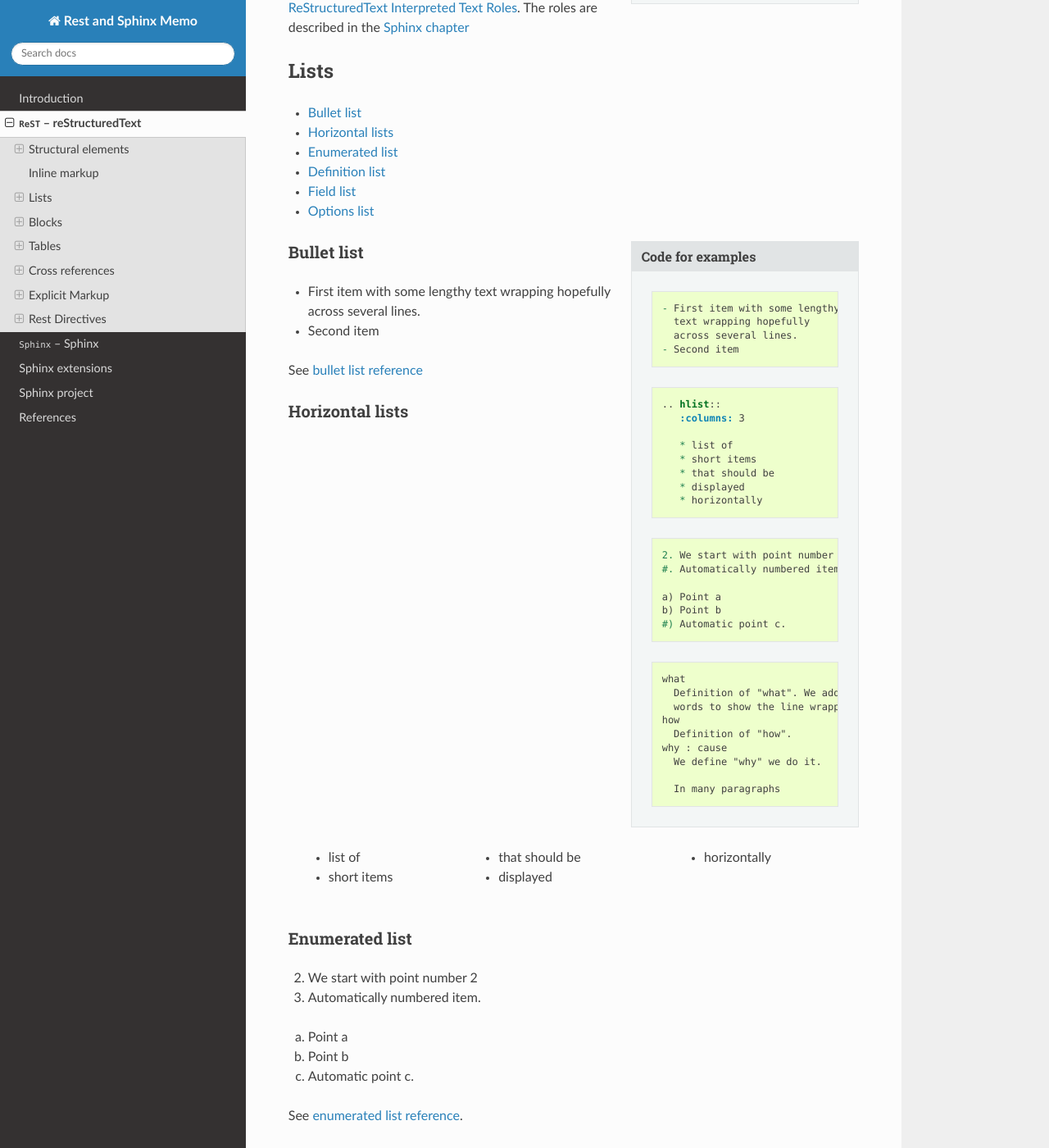
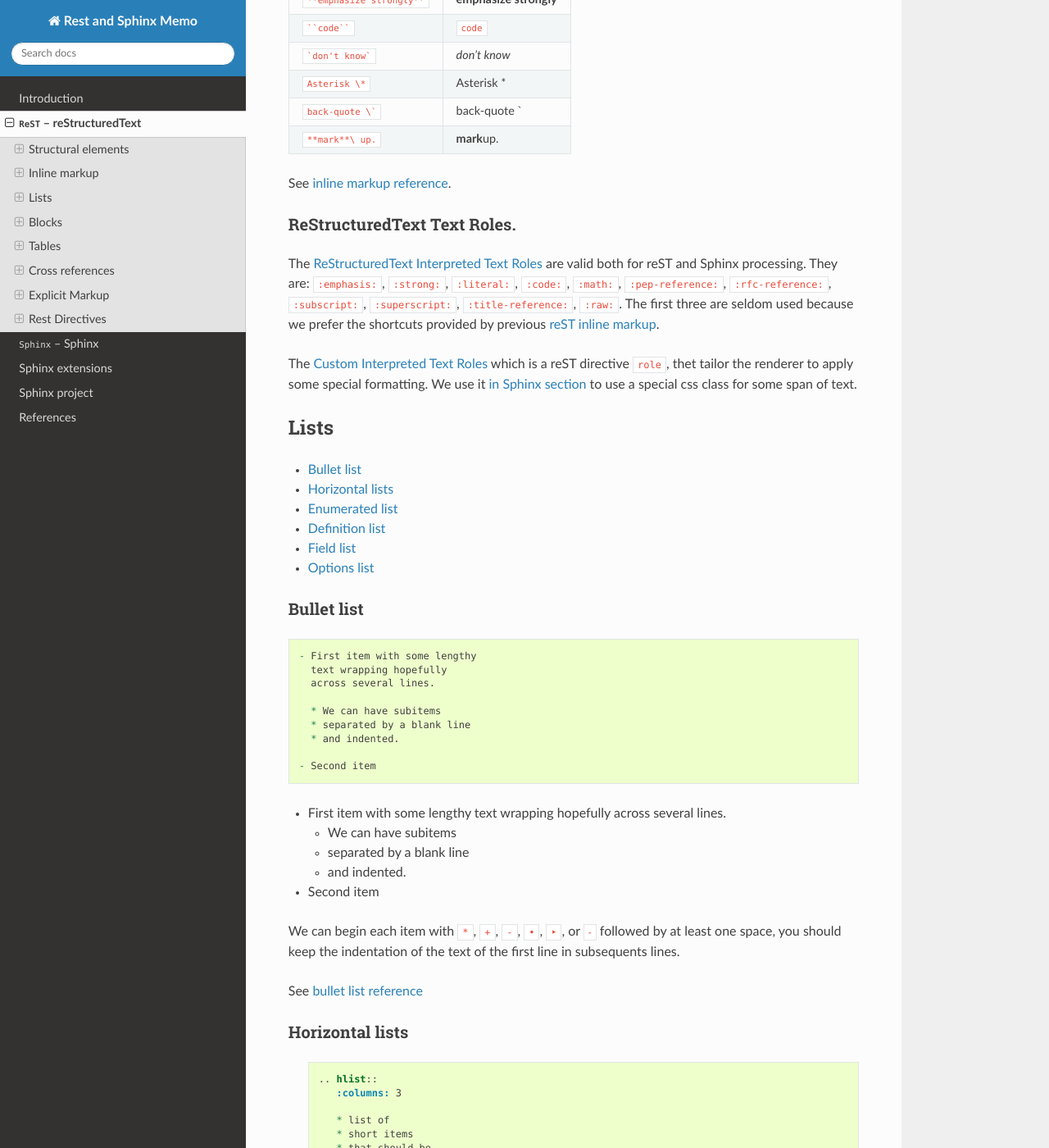
Before and after one commit to marczz/rest-sphinx-memo, a Sphinx documentation site: the page built from source/ReST.rst, in a window 1280 px wide and 1400 px high, scrolled down 1692 px. Shown: the whole window at 82% size. Built offline with Sphinx 7.4.7 and the Read the Docs theme 2.0.0, drawn with Linux system fonts in a browser that asks for light colours; formulas are drawn with MathJax 3; the version number could not be read and is left out; some of the changed text lies outside the part shown.

Commit message:
ReST.rst: reformated inline markup, lists, titles, emacs.

`````diff
--- a/source/ReST.rst
+++ b/source/ReST.rst
@@ -23,17 +23,22 @@
 .. index::
    single: emacs; mode
 
+Emacs ReST mode
+---------------
+
+=======================  ==========================================
+``C-c C-=``              Adjust/rotate  or promote/demote the decorations
+``C-- C-c C-=``          reverse Adjust
+``C-c C-a C-d``          Display the title decoration hierarchy.
+``C-- C-c C-r <tab>``    shift region left
+``C-c C-r <tab>``        shift region right
+``C-c C-t C-t``          display a table of content to navigate buffer
+=======================  ==========================================
+
 Sectioning
 ----------
-.. sidebar:: Emacs
-
-   =======================  ==========================================
-   ``C-c C-=``              Adjust/rotate  or promote/demote the decorations
-   ``C-- C-c C-=``          reverse Adjust
-   ``C-c C-a C-d``          Display the title decoration hierarchy.
-   ``C-- C-c C-r <tab>``    shift region left
-   ``C-c C-r <tab>``        shift region right
-   =======================  ==========================================
+
+
 
 .. index::
    !title
@@ -41,29 +46,26 @@
 
 Titles are under- (and over-)lined (decorated) by ``=*-^"~`:.'#`` as below.  The
 exact order of the decoration is not important, the one below is the
-`Python convention <http://docs.python.org/devguide/documenting.html#sections>`_. ::
-
-  ####
-  Part
-  ####
-
-  *********
-   Chapter
-  *********
-
-  Section
-  =======
-
-  Subsection
-  ----------
-
-  Subsubsection
-  ^^^^^^^^^^^^^
-
-  Paragraph
-  """""""""
-
-  Normal paragraphs are separated by a blank line.
+`Python convention <http://docs.python.org/devguide/documenting.html#sections>`_.
+
++------------------------------+------------------------------+
+|  ::                          |  ::                          |
+|                              |                              |
+|     ####                     |                              |
+|     Part                     |     Subsection               |
+|     ####                     |     ----------               |
+|                              |                              |
+|     *********                |                              |
+|     Chapter                  |     Subsubsection            |
+|     *********                |     ^^^^^^^^^^^^^            |
+|                              |                              |
+|     Section                  |     Paragraph                |
+|     =======                  |     """""""""                |
+|                              |                              |
++------------------------------+------------------------------+
+
+
+Normal paragraphs are separated by a blank line.
 
 .. _Transition:
 
@@ -97,50 +99,94 @@
 
 Inline markup
 =============
+
+==========================  ======================
+``*emphasize*``             *emphasize*
+``**emphasize strongly**``  **emphasize strongly**
+````code````                ``code``
+```don't know```            `don't know`
+``Asterisk \*``             Asterisk \*
+``back-quote \```           back-quote \`
+``**mark**\ up.``           **mark**\ up.
+==========================  ======================
+
+See :restref:`inline markup reference
+<restructuredtext.html#inline-markup>`.
+
+..  _rest_roles:
+
+ReStructuredText Text Roles.
+----------------------------
+
+The :restref:`ReStructuredText Interpreted Text Roles <roles.html>`
+are valid both for reST and Sphinx processing.  They are:
+``:emphasis:``, ``:strong:``, ``:literal:``, ``:code:``, ``:math:``,
+``:pep-reference:``, ``:rfc-reference:``, ``:subscript:``,
+``:superscript:``, ``:title-reference:``, ``:raw:``. The first three
+are seldom used because we prefer the shortcuts provided by previous
+:ref:`reST inline markup <rest_inline_markup>`.
+
+The :restref:`Custom Interpreted Text Roles <directives.html#role>`
+which is a reST directive ``role``, thet tailor the renderer to
+apply some special formatting. We use it
+:ref:`in Sphinx section <css_class>`
+to use a special css class for some span of text.
+
+.. index::
+   !list
+
+Lists
+=====
+
 .. contents::
    :local:
 
-.. sidebar:: Special cases
-
-   ================== =============
-   ``Asterisk \*``    Asterisk \*
-   ``back-quote \```  back-quote \`
-   ``**mark**\ up.``  **mark**\ up.
-   ================== =============
-
-========================== ======================
-``*emphasize*``            *emphasize*
-``**emphasize strongly**`` **emphasize strongly**
-````code````               ``code``
-```don't know```           `don't know`
-========================== ======================
-
-See :restref:`inline markup reference
-<restructuredtext.html#inline-markup>`.
-
-These inline markups are also provided by
-:restref:`ReStructuredText Interpreted Text Roles <roles.html>`.
-The roles are described in the :ref:`Sphinx chapter <sphinx_roles>`
-
-.. index::
-   !list
-
-Lists
-=====
-
-.. contents::
-   :local:
-
-.. sidebar:: Code for examples
-
-   ::
-
-      - First item with some lengthy
-        text wrapping hopefully
-        across several lines.
-      - Second item
-
-   ::
+
+.. index::
+   single: list; bullet
+   single: list; itemize
+   bullet list
+
+Bullet list
+-----------
+
+::
+
+   - First item with some lengthy
+     text wrapping hopefully
+     across several lines.
+
+     * We can have subitems
+     * separated by a blank line
+     * and indented.
+
+   - Second item
+
+
+- First item with some lengthy
+  text wrapping hopefully
+  across several lines.
+
+  * We can have subitems
+  * separated by a blank line
+  * and indented.
+
+- Second item
+
+
+We can begin each item with ``*``, ``+``, ``-``, ``•``, ``‣``, or
+``⁃`` followed by at least one space, you should keep the indentation
+of the text of the first line in subsequents lines.
+
+See :restref:`bullet list reference<restructuredtext.html#bullet-lists>`
+
+.. index::
+   single: list; horizontal
+   horizontal list
+
+Horizontal lists
+----------------
+  ::
 
     .. hlist::
        :columns: 3
@@ -151,56 +197,16 @@
        * displayed
        * horizontally
 
-   ::
-
-      2. We start with point number 2
-      #. Automatically numbered item.
-
-      a) Point a
-      b) Point b
-      #) Automatic point c.
-
-   ::
-
-      what
-        Definition of "what". We add a few
-        words to show the line wrapping.
-      how
-        Definition of "how".
-      why : cause
-        We define "why" we do it.
-
-        In many paragraphs
-
-.. index::
-   single: list; bullet
-   single: list; itemize
-   bullet list
-
-Bullet list
------------
-
-- First item with some lengthy
-  text wrapping hopefully
-  across several lines.
-- Second item
-
-See :restref:`bullet list reference<restructuredtext.html#bullet-lists>`
-
-.. index::
-   single: list; horizontal
-   horizontal list
-
-Horizontal lists
-----------------
-    .. hlist::
-       :columns: 3
-
-       * list of
-       * short items
-       * that should be
-       * displayed
-       * horizontally
+.. hlist::
+   :columns: 3
+
+   * list of
+   * short items
+   * that should be
+   * displayed
+   * horizontally
+
+*hlist is a sphinx extension, not a ReST directive*
 
 .. index::
    single: list; enumerated
@@ -208,13 +214,39 @@
 
 Enumerated list
 ---------------
+::
+
+   2. We start with point number 2
+   #. Automatically numbered item.
+
+   a) Point a
+
+      i) first subitem
+      ii) second subitem
+
+   b) Point b
+   #) Automatic point c.
+
 2. We start with point number 2
 #. Automatically numbered item.
 
 a) Point a
+
+   i) first subitem
+   ii) second subitem
+
 b) Point b
 #) Automatic point c.
 
+We can use enumerate with numerals, alphabetic lower case or upper
+case, roman numerals lower case or upper case.
+
+We can write enumeration followed by a period, a right parenthese, or
+surrounded by a parentheses; but these punctuation are not kept in the
+rendering.
+
+Any break of sequence in the source, produces a new list.
+
 See :restref:`enumerated list reference
 <restructuredtext.html#enumerated-lists>`.
 
@@ -226,16 +258,33 @@
 
 Definition list
 ---------------
+::
+
+   what
+     Definition of "what". We add a few
+     words to show the line wrapping.
+
+   how
+     Definition of "how".
+
+   why : cause
+     We define "why" we do it.
+
+     In many paragraphs
 
 what
   Definition of "what". We add a few
   words to show the line wrapping.
+
 how
   Definition of "how".
+
 why : cause
   We define "why" we do it.
 
   In many paragraphs.
+
+*The classifier ": cause" is a ReST construct not known by Sphinx.*
 
 See :restref:`definition list reference
 <restructuredtext.html#definition-lists>`.
`````
